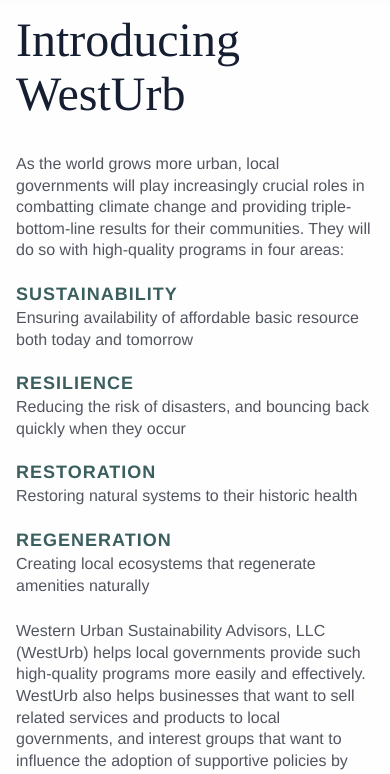
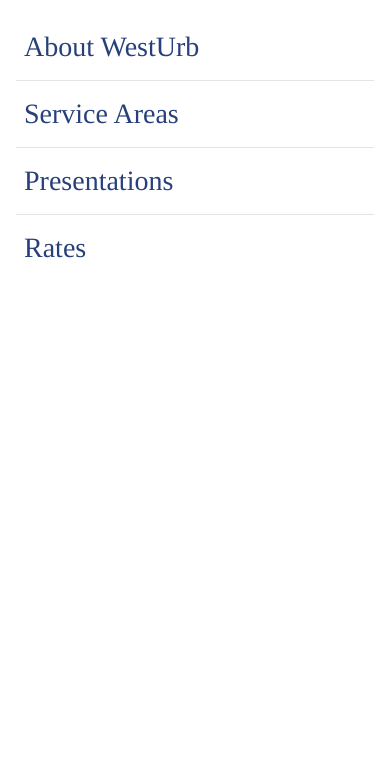
Before and after one commit to jtini/westurb, a Gatsby site: page / in a window 390 px wide. Both pictures are taken after a click on the button 362 px from the left and 28 px from the top of the page. Shown: the part 59-833 px from the top of the page. Built offline with nearby package versions, Linux system fonts and the light colour scheme; Gatsby itself is replaced by a stand-in of ours.

Commit message:
show/hide mobile nav

```diff
--- a/package.json
+++ b/package.json
@@ -5,6 +5,7 @@
   "version": "0.1.0",
   "author": "Jeremy Tinianow <jeremy@tinyeahno.com>",
   "dependencies": {
+    "classnames": "^2.2.6",
     "gatsby": "^2.13.31",
     "gatsby-image": "^2.2.6",
     "gatsby-plugin-manifest": "^2.2.3",
--- a/src/components/HeaderPrimary/HeaderPrimary.js
+++ b/src/components/HeaderPrimary/HeaderPrimary.js
@@ -7,7 +7,7 @@ import menu from '../../images/icon-menu.svg';
 import close from '../../images/icon-close.svg';
 
 const HeaderPrimary = props => {
-    const { isMenuVisible, onClickMenu } = props;
+    const { isMenuVisible, showMenu, hideMenu } = props;
     return (
         <header className="header-primary">
             <div className="header-primary__left">
@@ -24,7 +24,7 @@ const HeaderPrimary = props => {
             </div>
             <div className="header-primary__right">
                 <a className="header-primary__mailto-link" href="mailto:info@westurb.com">info@westurb.com</a>
-                <button className="header-primary__menu-btn" onClick={onClickMenu}>
+                <button className="header-primary__menu-btn" onClick={isMenuVisible ? hideMenu : showMenu}>
                     <span className="header-primary__menu-btn-inner">
                         <img src={isMenuVisible ? close : menu} alt="open menu" />
                     </span>
@@ -36,7 +36,8 @@ const HeaderPrimary = props => {
 
 HeaderPrimary.propTypes = {
     isMenuVisible: PropTypes.bool,
-    onClickMenu: PropTypes.func.isRequired
+    showMenu: PropTypes.func.isRequired,
+    hideMenu: PropTypes.func.isRequired
 }
 
 HeaderPrimary.defaultProps = {
--- a/src/components/Layout/Layout.js
+++ b/src/components/Layout/Layout.js
@@ -1,6 +1,8 @@
 import React, { Component } from "react"
 import PropTypes from "prop-types"
+import cx from 'classnames';
 import HeaderPrimary from '../HeaderPrimary/HeaderPrimary'
+import MobileNavigation from '../MobileNavigation/MobileNavigation'
 import './layout.scss'
 
 export default class Layout extends Component {
@@ -18,13 +20,50 @@ export default class Layout extends Component {
     }))
   }
 
+  showMenu = () => {
+    this.setState({
+      isMenuVisible: true
+    })
+
+    if (typeof document !== 'undefined' && document.body && document.body.classList) {
+      document.body.classList.add('nav--is-visible')
+    }
+  }
+
+  hideMenu = () => {
+    this.setState({
+      isMenuVisible: false
+    })
+
+    if (typeof document !== 'undefined' && document.body && document.body.classList) {
+      document.body.classList.remove('nav--is-visible')
+    }
+  }
+
   render() {
     const { children } = this.props;
     const { isMenuVisible } = this.state;
     return (
       <>
-        <HeaderPrimary isMenuVisible={isMenuVisible} onClickMenu={this.toggleMenu} />
+        <HeaderPrimary isMenuVisible={isMenuVisible} showMenu={this.showMenu} hideMenu={this.hideMenu} />
         <main className="main">{children}</main>
+        <MobileNavigation
+          isVisible={isMenuVisible}
+          links={[
+            {
+              to: '/about',
+              text: 'About WestUrb'
+            }, {
+              to: '/service-areas',
+              text: 'Service Areas'
+            }, {
+              to: '/presentations',
+              text: 'Presentations'
+            }, {
+              to: '/rates',
+              text: 'Rates'
+            }
+          ]} />
       </>
     )
   }
--- a/src/components/Layout/Layout.scss
+++ b/src/components/Layout/Layout.scss
@@ -21,3 +21,7 @@
 .main {
     padding: 1rem;
 }
+
+.nav--is-visible {
+    overflow: hidden;
+}
--- /dev/null
+++ b/src/components/MobileNavigation/MobileNavigation.js
@@ -0,0 +1,21 @@
+import React from 'react';
+import PropTypes from 'prop-types';
+import cx from 'classnames';
+import NavigationList from '../NavigationList/NavigationList';
+import './MobileNavigation.scss';
+
+const MobileNavigation = props => {
+    const { links, isVisible } = props
+    return (
+        <div className={cx("mobile-nav", { "mobile-nav--is-visible": isVisible })}>
+            <NavigationList links={links} />
+        </div>
+    )
+}
+
+MobileNavigation.propTypes = {
+    links: PropTypes.array.isRequired,
+    isVisible: PropTypes.bool.isRequired
+}
+
+export default MobileNavigation;
--- /dev/null
+++ b/src/components/MobileNavigation/MobileNavigation.scss
@@ -0,0 +1,19 @@
+@import '../../stylesheets/index';
+
+.mobile-nav {
+    display: none;
+    position: fixed;
+    top: 3.5rem;
+    width: 100%;
+    min-height: calc(100vh - 3.5rem);
+    padding: 1rem;
+    background-color: #fff;
+
+    &.mobile-nav--is-visible {
+        display: block;
+    }
+
+    .navigation-list {
+        margin-top: 0;
+    }
+}
```
Also changed, not shown: 1 other file.
